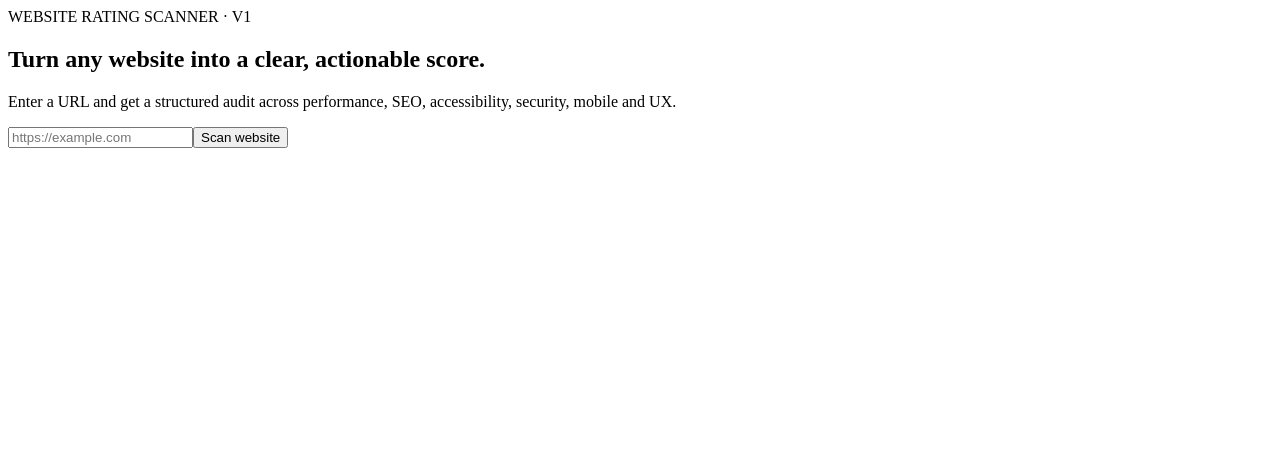
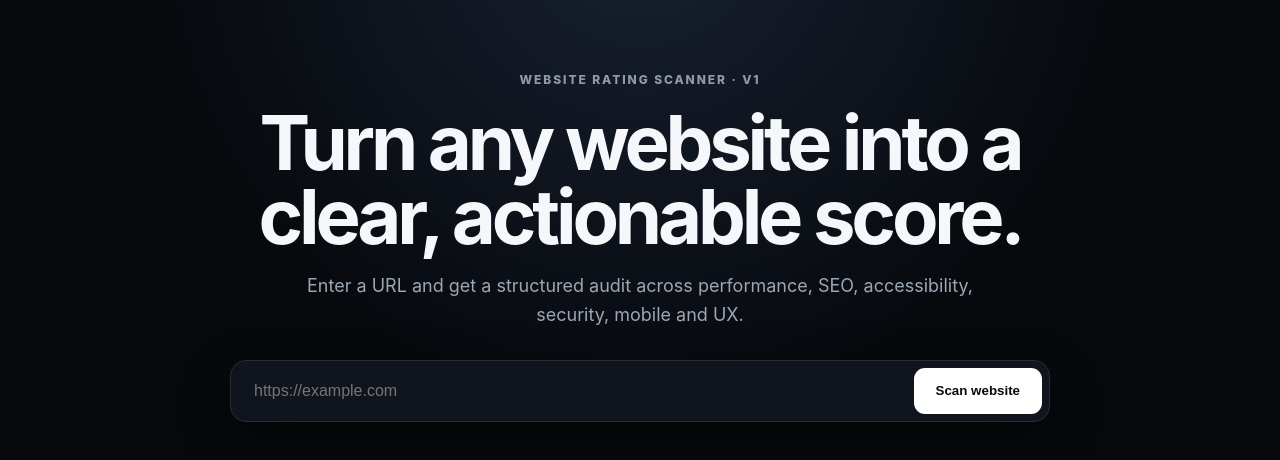
Before and after one commit to NewRubicCube/website-rating-scanner, a Next.js app: page / in a window 1280 px wide. Shown: the top 460 px of the page. Built offline with nearby package versions, Linux system fonts and the light colour scheme.

Commit message:
Add Next.js app layout

```diff
--- /dev/null
+++ b/app/layout.tsx
@@ -0,0 +1,10 @@
+import "./globals.css";
+
+export const metadata = {
+  title: "Website Rating Scanner",
+  description: "Audit websites and turn technical quality into a clear score.",
+};
+
+export default function RootLayout({ children }: { children: React.ReactNode }) {
+  return <html lang="en"><body>{children}</body></html>;
+}
```
